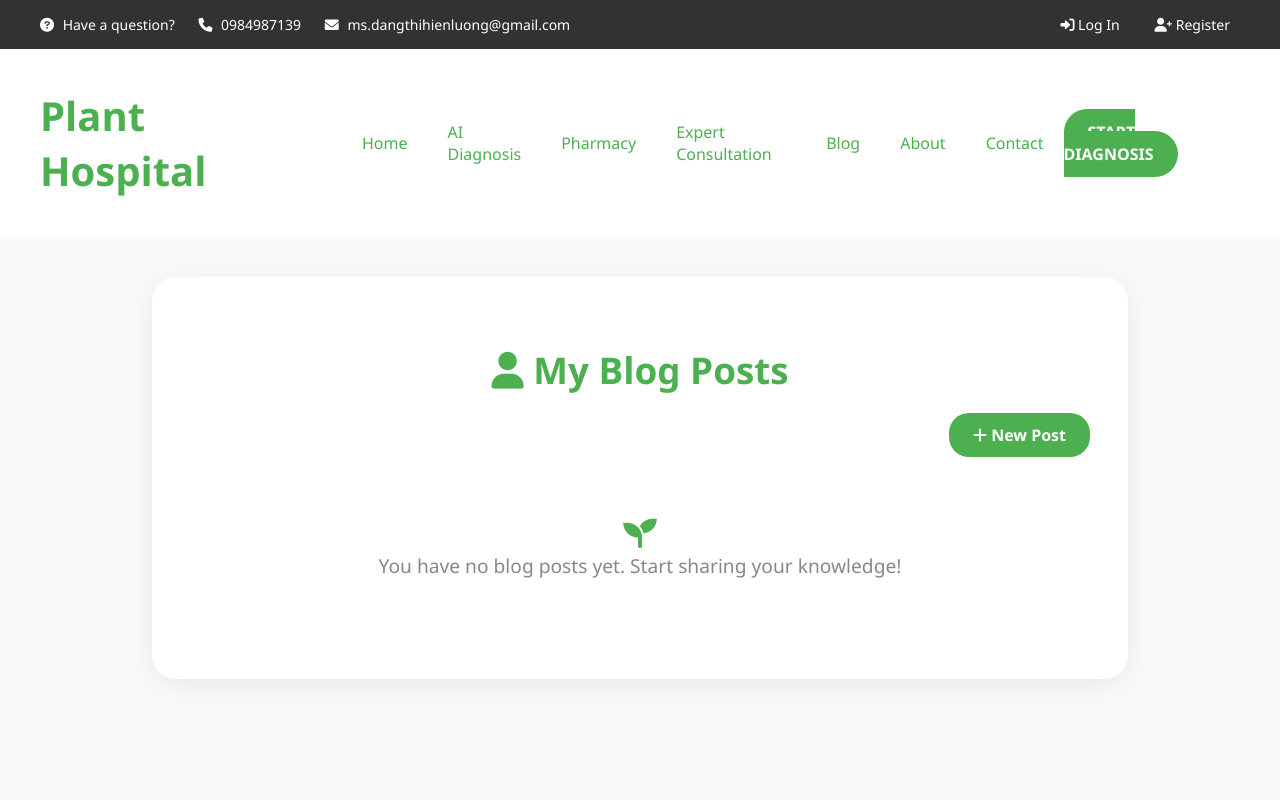
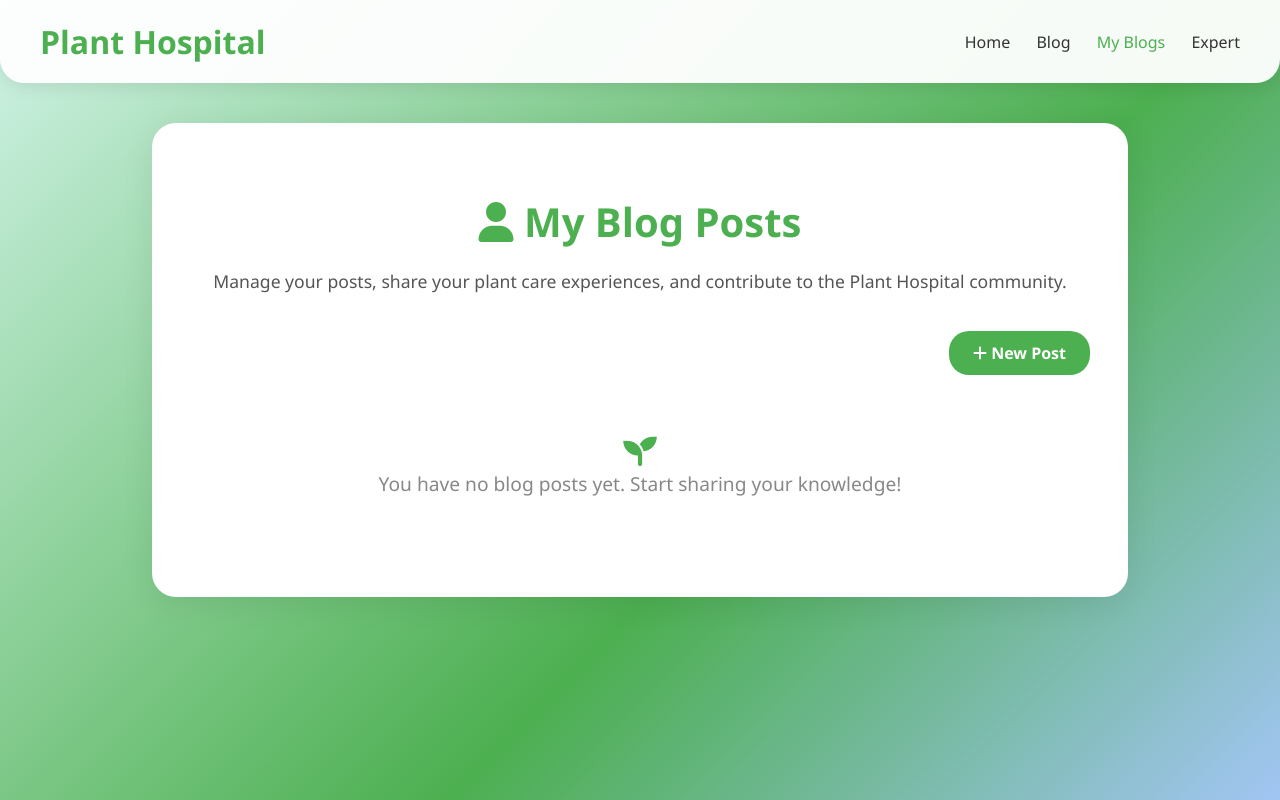
Before and after one commit to hienluong05/Plant_Hospital, a Flask app: page /blog/my-blogs in a window 1280 px wide. Run offline with Flask 3, Linux system fonts and the light colour scheme; the visitor is signed in with stand-in values (Sample User, id 1); data that the repository does not hold is empty; parts of the project's set-up code (start-up, migrations or seed data) failed here and were passed over.

Commit message:
New interface for my blogs

```diff
--- a/MyAI/App/flaskr/chat.py
+++ b/MyAI/App/flaskr/chat.py
@@ -1,24 +1,76 @@
-from flask_socketio import SocketIO, emit, join_room, leave_room
-from flask import session
+from flask_socketio import SocketIO, emit, join_room
+from flask import session, g, copy_current_request_context
+from flaskr.db import get_db
+from datetime import datetime
 
-socketio = None  # Sẽ được khởi tạo trong __init__.py
-
-messages = []  # Lưu lịch sử chat cho demo, thực tế nên lưu DB
+socketio = None
 
 def init_socketio(app):
     global socketio
-    socketio = SocketIO(app)
+    socketio = SocketIO(app, manage_session=False)
 
-    @socketio.on('join_chat')
-    def handle_join_chat():
+    @socketio.on('get_expert_sessions')
+    def get_expert_sessions(data):
+        expert_id = session.get('expert_id')
+        if not expert_id:
+            emit('expert_sessions', [])
+            return
+        db = get_db()
+        sessions = db.execute(
+            """SELECT cs.id as session_id, u.username as user_name, u.id as user_id, u.username, u.email, u.id,
+                      (SELECT content FROM chat_message WHERE session_id=cs.id ORDER BY timestamp DESC LIMIT 1) as last_message,
+                      '' as avatar
+                FROM chat_session cs
+                JOIN user u ON cs.user_id = u.id
+                WHERE cs.expert_id = ?
+                ORDER BY cs.last_message_at DESC
+            """, (expert_id,)
+        ).fetchall()
+        # Chuyển sang dict đơn giản
+        result = []
+        for row in sessions:
+            result.append({
+                "session_id": row["session_id"],
+                "user_name": row["user_name"],
+                "last_message": row["last_message"] or "",
+                "avatar": row["avatar"] or "",
+            })
+        emit('expert_sessions', result)
+
+    @socketio.on('get_chat_history')
+    def get_chat_history(data):
+        session_id = data.get('session_id')
+        db = get_db()
+        msgs = db.execute(
+            "SELECT sender_type, content, timestamp FROM chat_message WHERE session_id=? ORDER BY timestamp ASC",
+            (session_id,)
+        ).fetchall()
+        messages = [{"sender_type": m["sender_type"], "content": m["content"], "timestamp": m["timestamp"]} for m in msgs]
         emit('chat_history', messages)
 
     @socketio.on('send_message')
-    def handle_send_message(data):
+    def send_message(data):
+        expert_id = session.get('expert_id')
+        if not expert_id:
+            return
+        session_id = data.get('session_id')
+        content = data.get('content')
+        sender_type = data.get('sender_type', 'expert')
+        db = get_db()
+        now = datetime.now().strftime('%Y-%m-%d %H:%M:%S')
+        db.execute(
+            "INSERT INTO chat_message (session_id, sender_type, sender_id, content, timestamp) VALUES (?, ?, ?, ?, ?)",
+            (session_id, sender_type, expert_id, content, now)
+        )
+        db.execute(
+            "UPDATE chat_session SET last_message_at=? WHERE id=?",
+            (now, session_id)
+        )
+        db.commit()
         msg = {
-            "user_name": session.get('username', 'User'),
-            "message": data['message'],
-            "is_expert": session.get('is_expert', False),
+            "session_id": session_id,
+            "sender_type": sender_type,
+            "content": content,
+            "timestamp": now
         }
-        messages.append(msg)
         emit('receive_message', msg, broadcast=True)
--- a/MyAI/App/flaskr/templates/blog/home.html
+++ b/MyAI/App/flaskr/templates/blog/home.html
@@ -165,7 +165,7 @@
         <nav class="blog-nav">
           <a href="{{ url_for('home') }}">Home</a>
           <a href="{{ url_for('blog.index') }}" class="active">Blog</a>
-          <a href="{{ url_for('pharmacy') }}">Pharmacy</a>
+          <a href="{{ url_for('blog.my_blogs') }}">My Blogs</a>
           <a href="{{ url_for('expert_consultation') }}">Expert</a>
         </nav>
       </div>
--- a/MyAI/App/flaskr/templates/blog/my_blogs.html
+++ b/MyAI/App/flaskr/templates/blog/my_blogs.html
@@ -9,110 +9,52 @@
       href="https://cdnjs.cloudflare.com/ajax/libs/font-awesome/6.0.0-beta3/css/all.min.css"
     />
     <style>
-      /* Copy/paste các style từ home.html để đồng bộ giao diện */
       body {
         font-family: "Segoe UI", Tahoma, Geneva, Verdana, sans-serif;
-        color: #333;
-        background: #f9fafb;
+        background: linear-gradient(
+          135deg,
+          #d0f3e6 0%,
+          #4caf50 60%,
+          #a2c5f4 100%
+        );
         min-height: 100vh;
         margin: 0;
+        color: #333;
       }
-      .container {
+      .blog-header {
+        background: rgba(255, 255, 255, 0.95);
+        padding: 20px 0;
+        box-shadow: 0 2px 18px rgba(0, 0, 0, 0.1);
+        border-radius: 0 0 24px 24px;
+        position: sticky;
+        top: 0;
+        z-index: 100;
+      }
+      .blog-header .container {
+        display: flex;
+        justify-content: space-between;
+        align-items: center;
         max-width: 1200px;
         margin: 0 auto;
         padding: 0 20px;
       }
-      /* Top Bar */
-      .top-bar {
-        background-color: rgba(0, 0, 0, 0.8);
-        color: white;
-        padding: 10px 0;
-        font-size: 14px;
+      .logo h1 {
+        color: #4caf50;
+        font-size: 2rem;
+        font-weight: 700;
+        margin: 0;
       }
-      .top-bar .container {
-        display: flex;
-        justify-content: space-between;
-        align-items: center;
+      .blog-nav a {
+        color: #333;
+        text-decoration: none;
+        margin-left: 22px;
+        font-weight: 500;
+        transition: color 0.2s;
       }
-      .top-left span {
-        margin-right: 20px;
-      }
-      .top-left i {
-        margin-right: 5px;
-      }
-      .top-right {
-        display: flex;
-        align-items: center;
-      }
-      .user-welcome {
-        margin-right: 15px;
+      .blog-nav a.active,
+      .blog-nav a:hover {
         color: #4caf50;
       }
-      .top-btn {
-        color: white;
-        text-decoration: none;
-        margin-left: 15px;
-        padding: 5px 10px;
-        border-radius: 3px;
-        transition: background-color 0.3s;
-      }
-      .top-btn:hover {
-        background-color: rgba(255, 255, 255, 0.1);
-      }
-      /* Header */
-      .header {
-        background-color: rgba(255, 255, 255, 0.95);
-        backdrop-filter: blur(10px);
-        padding: 12px 0;
-        position: sticky;
-        top: 0;
-        z-index: 100;
-      }
-      .header .container {
-        display: flex;
-        justify-content: space-between;
-        align-items: center;
-      }
-      .logo h1 {
-        color: #4caf50;
-        font-size: 2.5rem;
-        font-weight: 700;
-      }
-      .main-nav ul {
-        display: flex;
-        list-style: none;
-        align-items: center;
-      }
-      .main-nav li {
-        margin: 0 20px;
-        position: relative;
-      }
-      .main-nav a {
-        color: #4caf50;
-        text-decoration: none;
-        font-weight: 500;
-        transition: color 0.3s;
-        display: flex;
-        align-items: center;
-      }
-      .main-nav a:hover,
-      .main-nav a.active {
-        color: #388e3c;
-      }
-      .enroll-btn {
-        background-color: #4caf50;
-        color: white;
-        padding: 12px 24px;
-        text-decoration: none;
-        border-radius: 25px;
-        font-weight: 600;
-        transition: all 0.3s;
-      }
-      .enroll-btn:hover {
-        background-color: #3d8b40;
-        transform: translateY(-2px);
-      }
-      /* Blog List */
       .main-content {
         max-width: 900px;
         margin: 40px auto 0 auto;
@@ -124,13 +66,19 @@
       .blog-title {
         text-align: center;
         color: #4caf50;
-        font-size: 2.3rem;
+        font-size: 2.5rem;
         font-weight: 700;
-        margin-bottom: 18px;
+        margin-bottom: 20px;
+      }
+      .blog-desc {
+        text-align: center;
+        color: #555;
+        margin-bottom: 38px;
+        font-size: 1.1rem;
       }
       .blog-actions {
         text-align: right;
-        margin-bottom: 18px;
+        margin-bottom: 25px;
       }
       .btn-create {
         background: #4caf50;
@@ -172,7 +120,7 @@
         min-width: 0;
       }
       .blog-post-title {
-        font-size: 1.26rem;
+        font-size: 1.3rem;
         font-weight: 600;
         color: #222;
         margin-bottom: 7px;
@@ -258,65 +206,25 @@
     </style>
   </head>
   <body>
-    <!-- Top Bar -->
-    <div class="top-bar">
-      <div class="container">
-        <div class="top-left">
-          <span><i class="fas fa-question-circle"></i> Have a question?</span>
-          <span><i class="fas fa-phone"></i> 0984987139</span>
-          <span
-            ><i class="fas fa-envelope"></i> ms.dangthihienluong@gmail.com</span
-          >
-        </div>
-        <div class="top-right">
-          {% if g.user %}
-          <span class="user-welcome">Welcome, {{ g.user.username }}!</span>
-          <a href="{{ url_for('auth.logout') }}" class="top-btn"
-            ><i class="fas fa-sign-out-alt"></i> Log Out</a
-          >
-          {% else %}
-          <a href="{{ url_for('auth.login') }}" class="top-btn"
-            ><i class="fas fa-sign-in-alt"></i> Log In</a
-          >
-          <a href="{{ url_for('auth.register') }}" class="top-btn"
-            ><i class="fas fa-user-plus"></i> Register</a
-          >
-          {% endif %}
-        </div>
-      </div>
-    </div>
-
-    <!-- Header Navigation -->
-    <header class="header">
+    <header class="blog-header">
       <div class="container">
         <div class="logo">
           <h1>Plant Hospital</h1>
         </div>
-        <nav class="main-nav">
-          <ul>
-            <li><a href="{{ url_for('home') }}">Home</a></li>
-            <li><a href="{{ url_for('ai_diagnosis') }}">AI Diagnosis</a></li>
-            <li><a href="{{ url_for('pharmacy') }}">Pharmacy</a></li>
-            <li>
-              <a href="{{ url_for('expert_consultation') }}"
-                >Expert Consultation</a
-              >
-            </li>
-            <li><a href="{{ url_for('blog.index') }}">Blog</a></li>
-            <li><a href="{{ url_for('about') }}">About</a></li>
-            <li><a href="{{ url_for('contact') }}">Contact</a></li>
-          </ul>
+        <nav class="blog-nav">
+          <a href="{{ url_for('home') }}">Home</a>
+          <a href="{{ url_for('blog.index') }}">Blog</a>
+          <a href="{{ url_for('blog.my_blogs') }}" class="active">My Blogs</a>
+          <a href="{{ url_for('expert_consultation') }}">Expert</a>
         </nav>
-        <div class="header-cta">
-          <a href="{{ url_for('ai_diagnosis') }}" class="enroll-btn"
-            >START DIAGNOSIS</a
-          >
-        </div>
       </div>
     </header>
-
     <div class="main-content">
       <h2 class="blog-title"><i class="fas fa-user"></i> My Blog Posts</h2>
+      <div class="blog-desc">
+        Manage your posts, share your plant care experiences, and contribute to
+        the Plant Hospital community.
+      </div>
       <div class="blog-actions">
         <a href="{{ url_for('blog.create') }}" class="btn-create">
           <i class="fas fa-plus"></i> New Post
```
Also changed, not shown: MyAI/App/flaskr/templates/expert_chat.html (+6 -8 lines).
